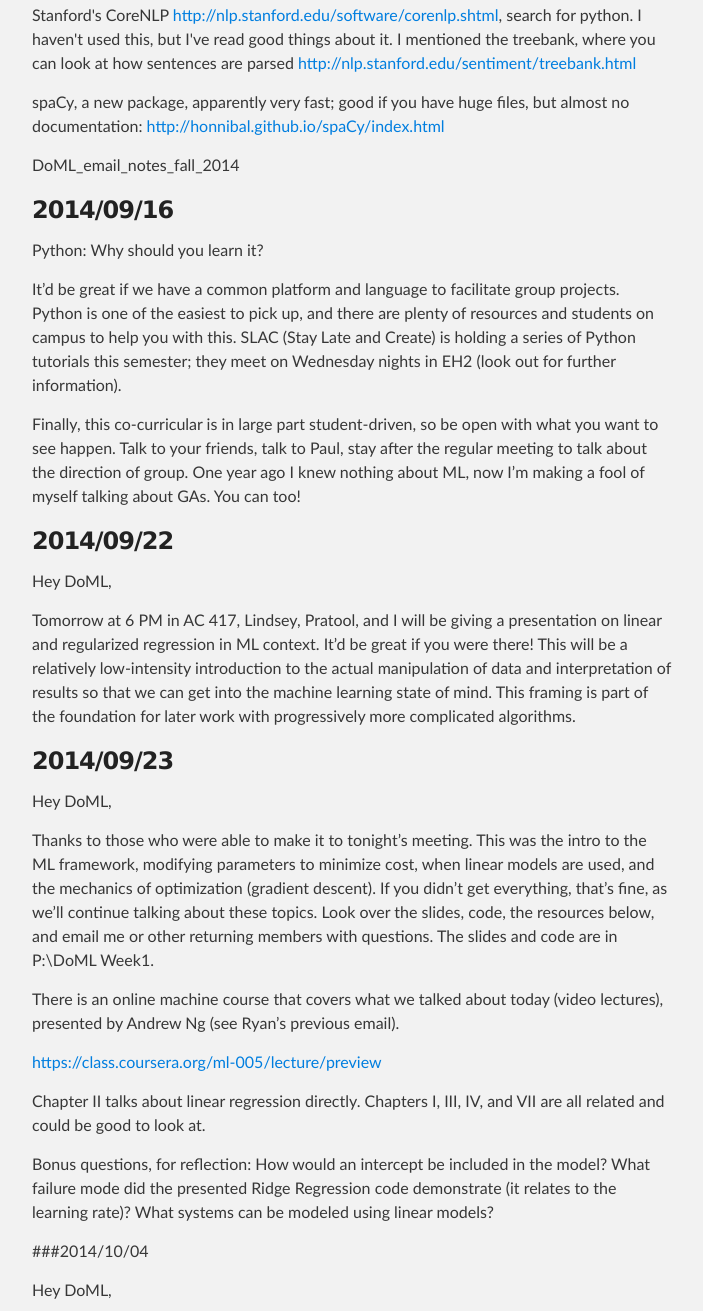
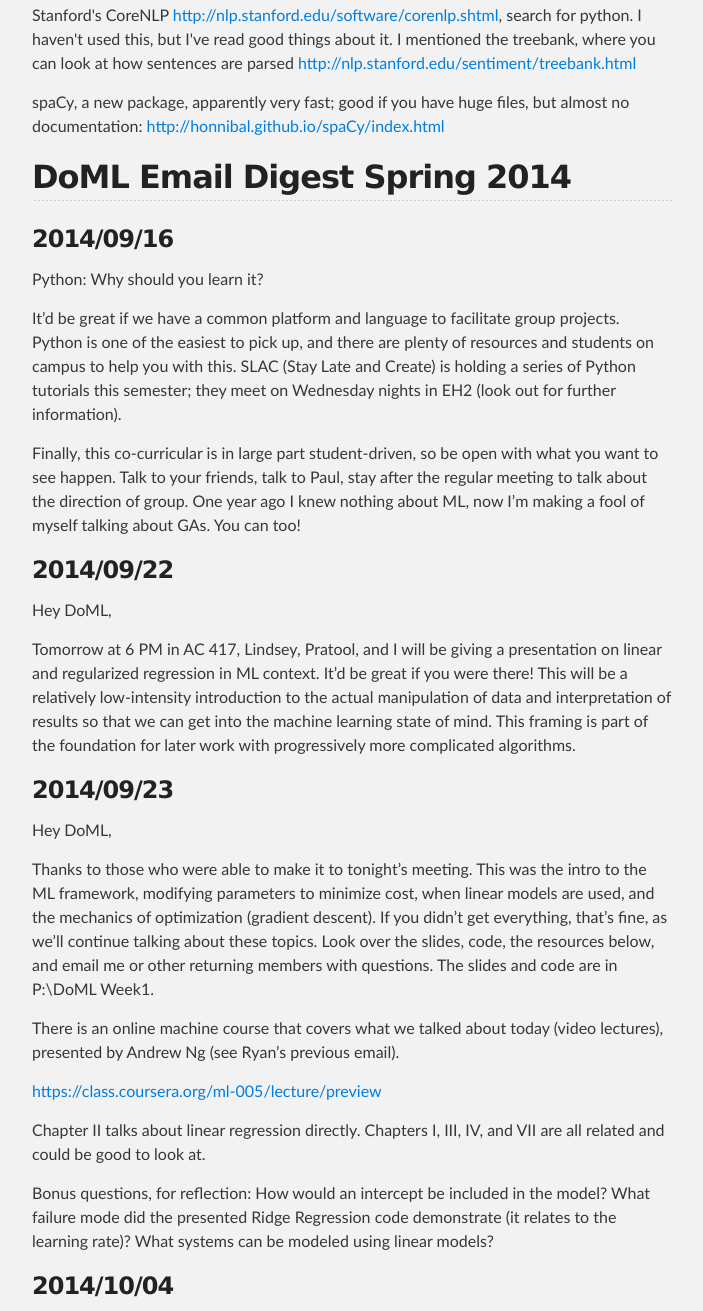
Before and after one commit to readml/ReadMLSpring2014, a plain HTML site: page index.html in a window 1280 px wide. Shown: the part 2834-4145 px from the top of the page, without its empty margins (288-991 px from the left). Drawn offline with Linux system fonts and the light colour scheme.

```diff
--- a/index.html
+++ b/index.html
@@ -136,7 +136,8 @@
 
 <p>spaCy, a new package, apparently very fast; good if you have huge files, but almost no documentation: <a href="http://honnibal.github.io/spaCy/index.html">http://honnibal.github.io/spaCy/index.html</a></p>
 
-<p>DoML_email_notes_fall_2014</p>
+<h2>
+<a id="doml-email-digest-spring-2014" class="anchor" href="#doml-email-digest-spring-2014" aria-hidden="true"><span class="octicon octicon-link"></span></a>DoML Email Digest Spring 2014</h2>
 
 <h3>
 <a id="20140916" class="anchor" href="#20140916" aria-hidden="true"><span class="octicon octicon-link"></span></a>2014/09/16</h3>
@@ -169,7 +170,8 @@
 
 <p>Bonus questions, for reflection: How would an intercept be included in the model?  What failure mode did the presented Ridge Regression code demonstrate (it relates to the learning rate)?  What systems can be modeled using linear models?</p>
 
-<p>###2014/10/04</p>
+<h3>
+<a id="20141004" class="anchor" href="#20141004" aria-hidden="true"><span class="octicon octicon-link"></span></a>2014/10/04</h3>
 
 <p>Hey DoML, </p>
 
```
Also changed, not shown: params.json (+1 -1 lines).
